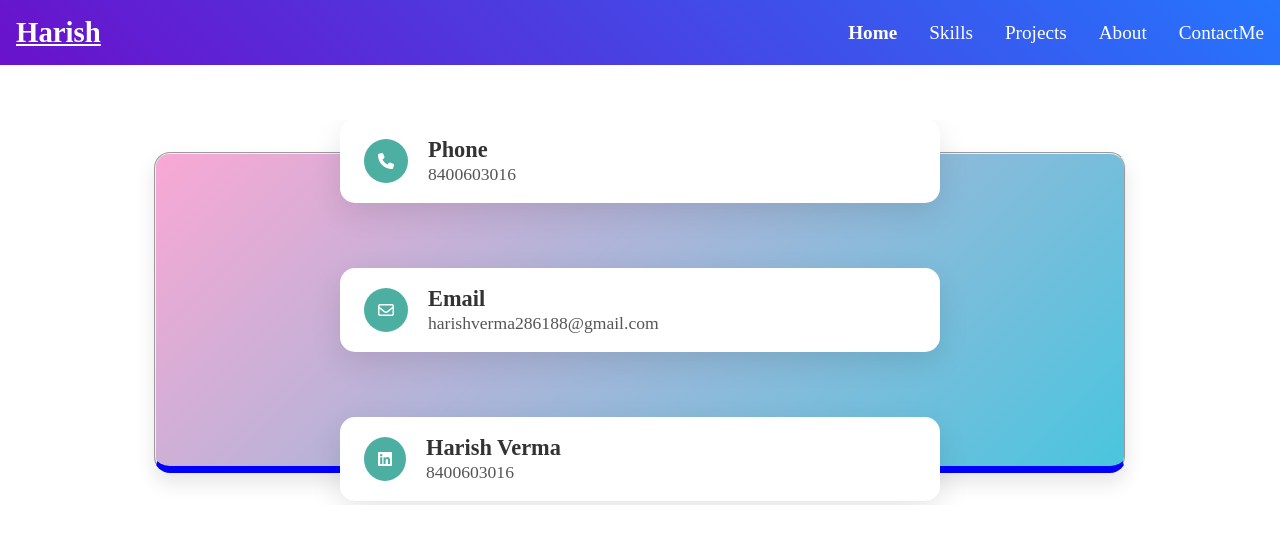
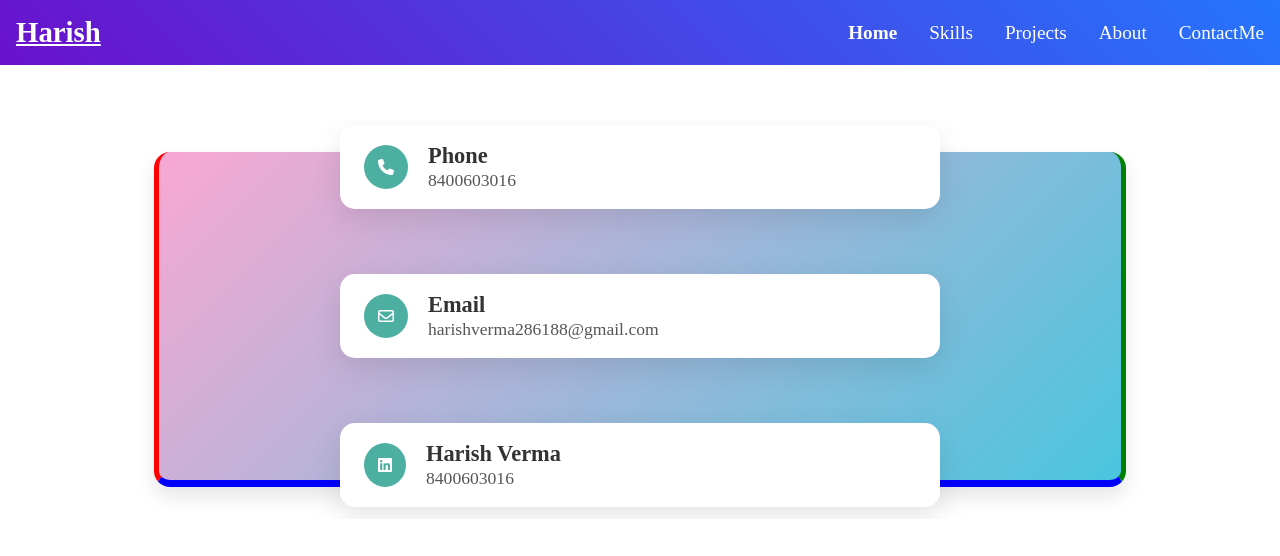
Before and after one commit to HarishVerma37/Portfolio, a React (Vite) app: page /contactMe in a window 1280 px wide. Shown: the top 556 px of the page. Built offline with nearby package versions, Linux system fonts and the light colour scheme.

Commit message:
Update ContactTab.jsx

```diff
--- a/src/ContactComponent/ContactTab.jsx
+++ b/src/ContactComponent/ContactTab.jsx
@@ -19,13 +19,16 @@ export default function ContactTab() {
     return (
         <div>
             <div className="container" style={styles}>
-                <fieldset
+                <div
                     style={{
                         width: "80%",
                         borderRadius: "1rem",
                          background: "linear-gradient(135deg, #f9a8d4,rgb(74, 197, 222))",
                         boxShadow: "0 10px 20px rgba(0, 0, 0, 0.1)",
-                        borderBottom:"7px solid blue"
+                        borderBottom:"7px solid blue",
+                        borderLeft:"5px solid red",
+                        borderRight:"5px solid green",
+                        padding:"0.5rem",
                     }}
                 >
                     <Contact
@@ -57,7 +60,7 @@ export default function ContactTab() {
                             top: "50px"
                         }}
                     />
-                </fieldset>
+                </div>
             </div>
         </div>
     );
```
